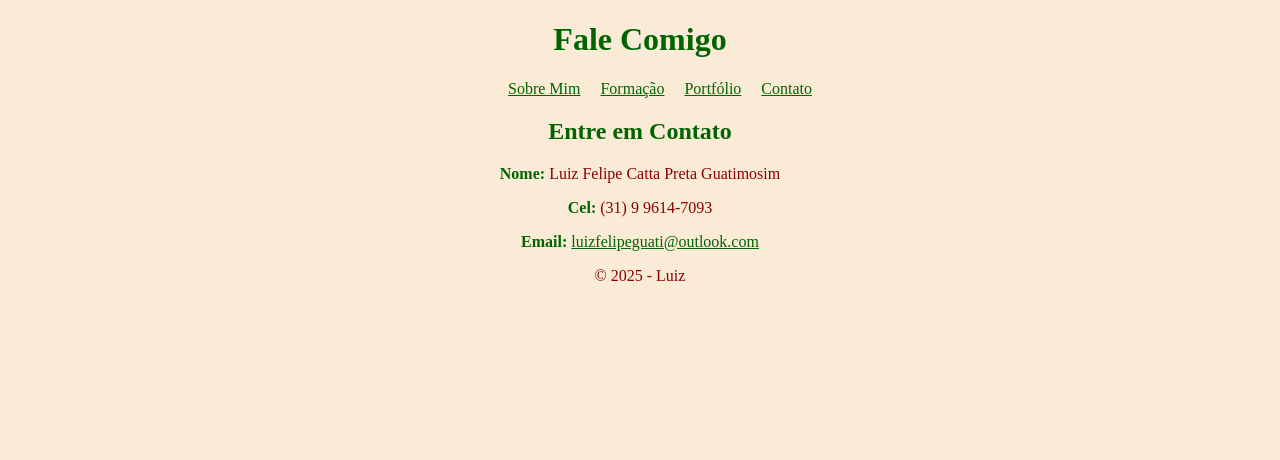
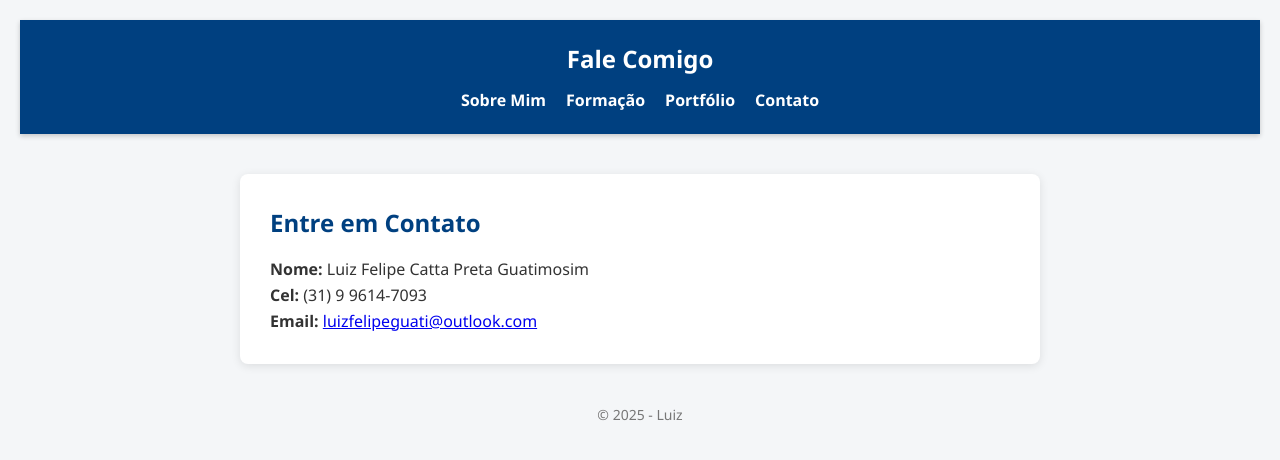
Before and after one commit to Luizfelipeguati/Trabalho-de-Ferramentas-de-Desenvolvimento-WEB, a plain HTML site: page contato.html in a window 1280 px wide. Drawn offline with Linux system fonts and the light colour scheme.

Commit message:
Novo estilo para o site

```diff
--- a/estilo.css
+++ b/estilo.css
@@ -1,19 +1,99 @@
 
-
-*{
-    text-align: center;
-    color: darkgreen;
+/* Reset básico */
+* {
+  margin: 0;
+  padding: 0;
+  box-sizing: border-box;
 }
 
-p{
-    text-align: center;
-    color: darkred;
+/* Corpo da página */
+body {
+  font-family: 'Segoe UI', Tahoma, Geneva, Verdana, sans-serif;
+  background-color: #f4f6f8;
+  color: #333;
+  line-height: 1.6;
+  padding: 20px;
 }
 
-body{
-    background-color: antiquewhite;
+/* Cabeçalho */
+header {
+  background-color: #004080;
+  color: white;
+  padding: 20px 0;
+  text-align: center;
+  box-shadow: 0 2px 5px rgba(0,0,0,0.2);
 }
 
-li{
-    color: olivedrab;
+/* Título principal */
+header h1 {
+  font-size: 24px;
+  margin-bottom: 10px;
 }
+
+/* Navegação */
+nav ul {
+  display: flex;
+  justify-content: center;
+  gap: 20px;
+  list-style: none;
+  margin-top: 10px;
+}
+
+nav a {
+  text-decoration: none;
+  color: white;
+  font-weight: bold;
+  transition: color 0.3s;
+}
+
+nav a:hover {
+  color: #ffa500;
+}
+
+/* Conteúdo principal */
+main {
+  max-width: 800px;
+  margin: 40px auto;
+  background-color: white;
+  padding: 30px;
+  border-radius: 8px;
+  box-shadow: 0 2px 10px rgba(0,0,0,0.1);
+}
+
+main h2 {
+  color: #004080;
+  margin-bottom: 15px;
+}
+
+/* Formulário */
+form input,
+form textarea {
+  width: 100%;
+  padding: 10px;
+  margin-top: 5px;
+  margin-bottom: 20px;
+  border: 1px solid #ccc;
+  border-radius: 5px;
+}
+
+form button {
+  background-color: #004080;
+  color: white;
+  border: none;
+  padding: 10px 20px;
+  border-radius: 5px;
+  cursor: pointer;
+  transition: background-color 0.3s;
+}
+
+form button:hover {
+  background-color: #003060;
+}
+
+/* Rodapé */
+footer {
+  text-align: center;
+  margin-top: 40px;
+  color: #777;
+  font-size: 14px;
+}
```
